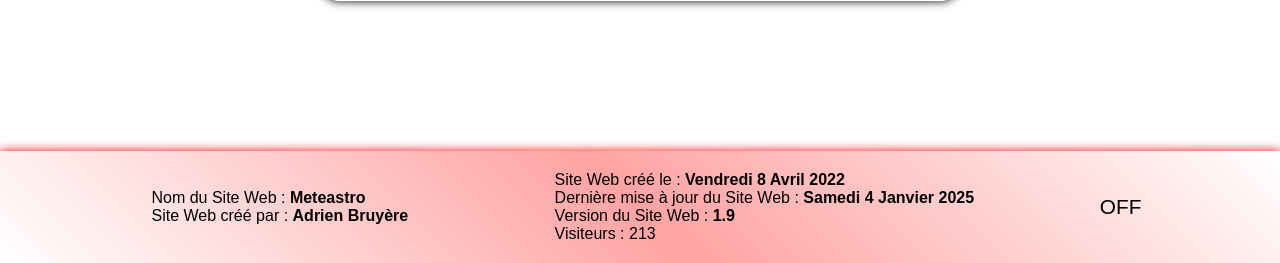
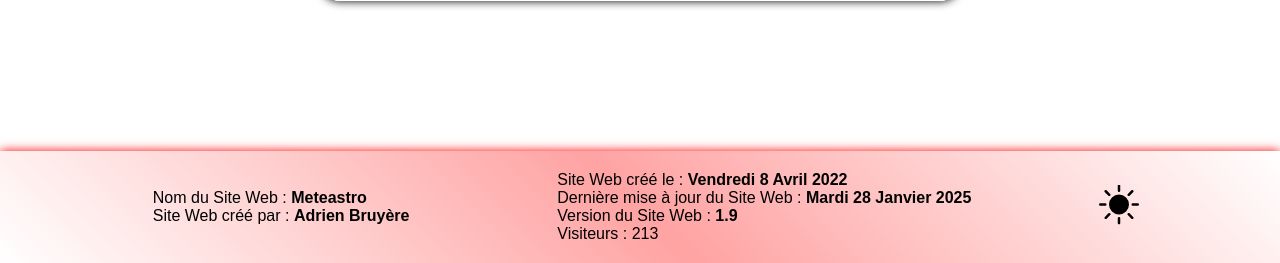
Before and after one commit to adrienb39/meteastro, a PHP site: page /index.php in a window 1280 px wide. Shown: the part 2393-2656 px from the top of the page. Run offline with PHP 8.4, Linux system fonts and the light colour scheme; data that the repository does not hold is empty; some libraries are stand-ins or nearby versions.

Commit message:
Modification du ON/OFF pour le mode sombre

```diff
--- a/import_dans_le_php/counter/hits.txt
+++ b/import_dans_le_php/counter/hits.txt
@@ -1 +1 @@
-498
+517
--- a/import_dans_le_php/footer.php
+++ b/import_dans_le_php/footer.php
@@ -14,7 +14,6 @@
 
     <script src="https://cdnjs.cloudflare.com/ajax/libs/jquery/3.4.0/jquery.min.js">
     </script>
-    <link rel='stylesheet' href='https://unpkg.com/boxicons@2.1.4/css/boxicons.min.css'>
 
 </head>
 
@@ -26,14 +25,14 @@
         </p>
         <p class="footer_block">
             Site Web créé le : <b>Vendredi 8 Avril 2022</b><br>
-            Dernière mise à jour du Site Web : <b>Samedi 4 Janvier 2025</b><br>
+            Dernière mise à jour du Site Web : <b>Mardi 28 Janvier 2025</b><br>
             Version du Site Web : <b>1.9</b><br>
             <?php include "counter.php"; ?>
         </p>
 
         <div class="switch" id="switch">
-            <span class="switch-light">OFF</span>
-            <span class="switch-dark">ON</span>
+            <span class="switch-light"><img src="/ressources/sun-fill.svg" alt="soleil" style="width: 40px;"></span>
+            <span class="switch-dark"><img src="/ressources/moon-fill.svg" alt="lune" style="width: 40px;"></span>
         </div>
     </footer>
     <script src="/import_dans_le_php/footer.js"></script>
```
Also changed, not shown: ressources/moon-fill.svg (added), ressources/sun-fill.svg (added).
